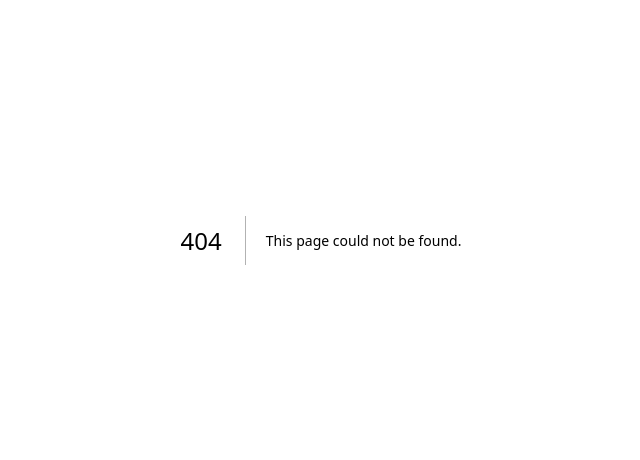
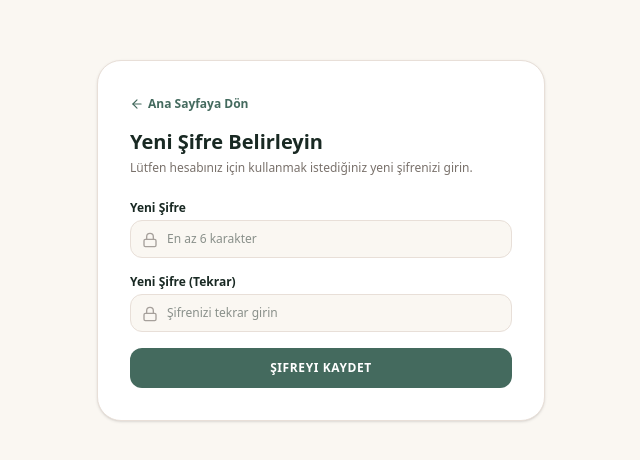
Before and after one commit to guneymstafa-byte/melike-psikoloji, a Next.js app: page /sifre-yenile in a window 1280 px wide. Before the commit this address had no page. Shown: the part 160-620 px from the top of the page, without its empty margins (319-959 px from the left). Built offline with nearby package versions, Linux system fonts and the light colour scheme; no server answers.

Commit message:
sifremi unuttum ve e-posta ile sifre yenileme akisi tamamlandi

```diff
--- a/src/app/page.tsx
+++ b/src/app/page.tsx
@@ -29,7 +29,8 @@ import {
   Lock,
   PlusCircle,
   AlertCircle,
-  Sliders
+  Sliders,
+  KeyRound
 } from 'lucide-react';
 import { supabase } from '../lib/supabase';
 
@@ -41,9 +42,10 @@ export default function Home() {
   const [currentUser, setCurrentUser] = useState<any>(null);
   const [profile, setProfile] = useState<any>(null);
   const [drawerOpen, setDrawerOpen] = useState(false);
-  const [isLoginView, setIsLoginView] = useState(true);
+  const [authView, setAuthView] = useState<'login' | 'register' | 'forgot'>('login');
   const [authLoading, setAuthLoading] = useState(false);
   const [authError, setAuthError] = useState('');
+  const [resetSent, setResetSent] = useState(false);
 
   // Form State (Auth)
   const [authForm, setAuthForm] = useState({
@@ -141,19 +143,16 @@ export default function Home() {
   }
 
   async function loadUserData(user: any) {
-    // Profil
     const { data: prof } = await supabase.from('profiles').select('*').eq('id', user.id).single();
     if (prof) setProfile(prof);
 
     if (user.email === 'melikeermumcu0@gmail.com') {
-      // Yönetici Verileri
       const { data: appts } = await supabase.from('appointments').select('*').order('appointment_date', { ascending: true });
       if (appts) setAdminAppointments(appts);
 
       const { data: msgs } = await supabase.from('portal_messages').select('*').order('created_at', { ascending: true });
       if (msgs) setAdminMessages(msgs);
     } else {
-      // Danışan Verileri
       const { data: appts } = await supabase.from('appointments').select('*').eq('client_id', user.id).order('appointment_date', { ascending: true });
       if (appts) setMyAppointments(appts);
 
@@ -176,9 +175,10 @@ export default function Home() {
     e.preventDefault();
     setAuthLoading(true);
     setAuthError('');
+    setResetSent(false);
 
     try {
-      if (isLoginView) {
+      if (authView === 'login') {
         const { data, error } = await supabase.auth.signInWithPassword({
           email: authForm.email,
           password: authForm.password
@@ -189,7 +189,7 @@ export default function Home() {
           loadUserData(data.user);
           setAuthForm({ fullName: '', phone: '', email: '', password: '' });
         }
-      } else {
+      } else if (authView === 'register') {
         const { data, error } = await supabase.auth.signUp({
           email: authForm.email,
           password: authForm.password,
@@ -211,12 +211,19 @@ export default function Home() {
           loadUserData(data.user);
           setAuthForm({ fullName: '', phone: '', email: '', password: '' });
         }
+      } else if (authView === 'forgot') {
+        const redirectUrl = typeof window !== 'undefined' ? `${window.location.origin}/sifre-yenile` : 'https://melike-psikoloji-rhjm.vercel.app/sifre-yenile';
+        const { error } = await supabase.auth.resetPasswordForEmail(authForm.email, {
+          redirectTo: redirectUrl
+        });
+        if (error) throw error;
+        setResetSent(true);
       }
     } catch (err: unknown) {
       if (err instanceof Error) {
         setAuthError(err.message === 'Invalid login credentials' ? 'E-posta adresi veya şifre hatalı.' : err.message);
       } else {
-        setAuthError('Giriş yapılırken bir hata oluştu.');
+        setAuthError('İşlem yapılırken bir hata oluştu.');
       }
     } finally {
       setAuthLoading(false);
@@ -230,7 +237,7 @@ export default function Home() {
     setDrawerOpen(false);
   };
 
-  // Danışan Randevu Talebi (Güçlendirilmiş & Hata Yakalayan)
+  // Danışan Randevu Talebi
   const handleClientBook = async (e: React.FormEvent) => {
     e.preventDefault();
     if (!currentUser) return;
@@ -254,7 +261,6 @@ export default function Home() {
       ]).select();
 
       if (error) {
-        console.error('Randevu hatası:', error.message);
         alert('Randevu oluşturulamadı: ' + error.message);
         setBookingStatus('idle');
         return;
@@ -479,7 +485,7 @@ export default function Home() {
               </button>
             ) : (
               <button
-                onClick={() => { setIsLoginView(true); setDrawerOpen(true); }}
+                onClick={() => { setAuthView('login'); setDrawerOpen(true); }}
                 className="px-4 py-2.5 rounded-full bg-[#FAF7F2] hover:bg-[#E5ECE9] text-[#446A5E] border border-[#446A5E]/30 text-xs font-semibold tracking-wide transition-all cursor-pointer"
               >
                 Giriş Yap / Kayıt
@@ -511,7 +517,7 @@ export default function Home() {
             <a href="#blog" onClick={() => setMobileMenuOpen(false)} className="block py-2 text-sm font-medium text-[#192923]">Yazılar</a>
             <a href="#sss" onClick={() => setMobileMenuOpen(false)} className="block py-2 text-sm font-medium text-[#192923]">Sıkça Sorulanlar</a>
             <button
-              onClick={() => { setMobileMenuOpen(false); setDrawerOpen(true); }}
+              onClick={() => { setMobileMenuOpen(false); setAuthView('login'); setDrawerOpen(true); }}
               className="block w-full text-center py-2.5 rounded-full bg-[#446A5E] text-white text-xs font-bold cursor-pointer"
             >
               {currentUser ? (isAdmin ? 'Yönetici Paneli' : 'Hesabım') : 'Giriş Yap / Kayıt Ol'}
@@ -931,7 +937,7 @@ export default function Home() {
                   <h3 className="text-sm font-extrabold">
                     {currentUser
                       ? (isAdmin ? 'Psikolog Yönetici Paneli' : (profile?.full_name || currentUser.user_metadata?.full_name || 'Danışan Hesabı'))
-                      : (isLoginView ? 'Danışan Girişi' : 'Yeni Kayıt')}
+                      : (authView === 'login' ? 'Danışan Girişi' : authView === 'register' ? 'Yeni Danışan Kaydı' : 'Şifremi Unuttum')}
                   </h3>
                   {currentUser && <p className="text-[10px] text-[#FAF7F2]/60">{currentUser.email}</p>}
                 </div>
@@ -952,7 +958,7 @@ export default function Home() {
             {/* Çekmece İçeriği */}
             <div className="flex-1 overflow-y-auto p-5 text-xs">
 
-              {/* 1. GİRİŞ YAPILMAMIŞSA */}
+              {/* 1. GİRİŞ YAPILMAMIŞSA (AUTH FORMLARI) */}
               {!currentUser && (
                 <div className="space-y-4 pt-4">
                   {authError && (
@@ -962,8 +968,15 @@ export default function Home() {
                     </div>
                   )}
 
+                  {resetSent && (
+                    <div className="p-4 rounded-2xl bg-[#E5ECE9] border border-[#446A5E]/40 text-[#446A5E] text-xs space-y-1">
+                      <p className="font-bold">Sıfırlama bağlantısı gönderildi!</p>
+                      <p className="text-stone-600">Lütfen e-posta kutunuzu kontrol edip gelen linke tıklayın.</p>
+                    </div>
+                  )}
+
                   <form onSubmit={handleAuth} className="space-y-3">
-                    {!isLoginView && (
+                    {authView === 'register' && (
                       <>
                         <div>
                           <label className="block text-xs font-bold text-[#192923] mb-1">Ad Soyad</label>
@@ -991,7 +1004,7 @@ export default function Home() {
                     )}
 
                     <div>
-                      <label className="block text-xs font-bold text-[#192923] mb-1">E-Posta</label>
+                      <label className="block text-xs font-bold text-[#192923] mb-1">E-Posta Adresi</label>
                       <input
                         type="email"
                         required
@@ -1002,8 +1015,20 @@ export default function Home() {
                       />
                     </div>
 
+                    {authView !== 'forgot' && (
                       <div>
-                      <label className="block text-xs font-bold text-[#192923] mb-1">Şifre</label>
+                        <div className="flex justify-between items-center mb-1">
+                          <label className="block text-xs font-bold text-[#192923]">Şifre</label>
+                          {authView === 'login' && (
+                            <button
+                              type="button"
+                              onClick={() => { setAuthView('forgot'); setAuthError(''); setResetSent(false); }}
+                              className="text-[11px] text-[#446A5E] font-medium hover:underline cursor-pointer"
+                            >
+                              Şifremi Unuttum
+                            </button>
+                          )}
+                        </div>
                         <input
                           type="password"
                           required
@@ -1014,28 +1039,50 @@ export default function Home() {
                           className="w-full px-3 py-2 rounded-xl border border-[#E8DFD8] bg-[#FAF7F2] text-xs"
                         />
                       </div>
+                    )}
 
                     <button
                       type="submit"
                       disabled={authLoading}
-                      className="w-full py-3 rounded-xl bg-[#446A5E] hover:bg-[#335047] text-white font-bold text-xs uppercase tracking-wider transition-all cursor-pointer"
+                      className="w-full py-3 rounded-xl bg-[#446A5E] hover:bg-[#335047] text-white font-bold text-xs uppercase tracking-wider transition-all cursor-pointer disabled:opacity-50"
                     >
-                      {authLoading ? 'İşlem yapılıyor...' : (isLoginView ? 'Giriş Yap' : 'Kayıt Ol ve Başla')}
+                      {authLoading ? 'İşlem yapılıyor...' : (
+                        authView === 'login' ? 'Giriş Yap' :
+                        authView === 'register' ? 'Kayıt Ol ve Başla' : 'Sıfırlama Linki Gönder'
+                      )}
                     </button>
                   </form>
 
-                  <div className="text-center pt-4 border-t border-[#E8DFD8]">
+                  <div className="text-center pt-4 border-t border-[#E8DFD8] space-y-2">
+                    {authView === 'login' && (
                       <button
-                      onClick={() => { setIsLoginView(!isLoginView); setAuthError(''); }}
+                        onClick={() => { setAuthView('register'); setAuthError(''); }}
                         className="text-xs text-[#446A5E] font-bold underline cursor-pointer"
                       >
-                      {isLoginView ? 'Hesabınız yok mu? Hemen Kayıt Olun' : 'Zaten hesabınız var mı? Giriş Yapın'}
+                        Hesabınız yok mu? Hemen Kayıt Olun
                       </button>
+                    )}
+                    {authView === 'register' && (
+                      <button
+                        onClick={() => { setAuthView('login'); setAuthError(''); }}
+                        className="text-xs text-[#446A5E] font-bold underline cursor-pointer"
+                      >
+                        Zaten hesabınız var mı? Giriş Yapın
+                      </button>
+                    )}
+                    {authView === 'forgot' && (
+                      <button
+                        onClick={() => { setAuthView('login'); setAuthError(''); setResetSent(false); }}
+                        className="text-xs text-[#446A5E] font-bold underline cursor-pointer"
+                      >
+                        Giriş Ekranına Geri Dön
+                      </button>
+                    )}
                   </div>
                 </div>
               )}
 
-              {/* 2. DANIŞAN GİRİŞİ */}
+              {/* 2. DANIŞAN GİRİŞİ YAPILDIYSA */}
               {currentUser && !isAdmin && (
                 <div className="space-y-4">
                   <div className="flex bg-[#FAF7F2] p-1 rounded-xl border border-[#E8DFD8]">
@@ -1134,7 +1181,7 @@ export default function Home() {
                 </div>
               )}
 
-              {/* 3. YÖNETİCİ GİRİŞİ */}
+              {/* 3. YÖNETİCİ (MELİKE ERMUMCU) GİRİŞİ */}
               {currentUser && isAdmin && (
                 <div className="space-y-4">
                   <div className="flex bg-[#FAF7F2] p-1 rounded-xl border border-[#E8DFD8]">
--- /dev/null
+++ b/src/app/sifre-yenile/page.tsx
@@ -0,0 +1,132 @@
+'use client';
+
+import React, { useState } from 'react';
+import { useRouter } from 'next/navigation';
+import Link from 'next/link';
+import { supabase } from '../../lib/supabase';
+import { Lock, CheckCircle2, AlertCircle, ArrowLeft, Loader2 } from 'lucide-react';
+
+export default function SifreYenilePage() {
+  const router = useRouter();
+  const [password, setPassword] = useState('');
+  const [confirmPassword, setConfirmPassword] = useState('');
+  const [loading, setLoading] = useState(false);
+  const [error, setError] = useState('');
+  const [success, setSuccess] = useState(false);
+
+  const handleUpdatePassword = async (e: React.FormEvent) => {
+    e.preventDefault();
+    setError('');
+
+    if (password.length < 6) {
+      setError('Şifre en az 6 karakter olmalıdır.');
+      return;
+    }
+
+    if (password !== confirmPassword) {
+      setError('Girdiğiniz şifreler birbiriyle eşleşmiyor.');
+      return;
+    }
+
+    setLoading(true);
+
+    try {
+      const { error: updateError } = await supabase.auth.updateUser({
+        password: password
+      });
+
+      if (updateError) {
+        throw updateError;
+      }
+
+      setSuccess(true);
+      setTimeout(() => {
+        router.push('/');
+      }, 3000);
+    } catch (err: unknown) {
+      if (err instanceof Error) {
+        setError(err.message || 'Şifre güncellenirken bir hata oluştu.');
+      } else {
+        setError('Şifre güncellenirken bir hata oluştu.');
+      }
+    } finally {
+      setLoading(false);
+    }
+  };
+
+  return (
+    <div className="min-h-screen bg-[#FAF7F2] text-[#192923] font-sans flex items-center justify-center p-4">
+      <div className="w-full max-w-md bg-white p-8 rounded-3xl border border-[#E8DFD8] shadow-sm space-y-6">
+
+        <div>
+          <Link href="/" className="inline-flex items-center gap-1 text-xs font-semibold text-[#446A5E] hover:underline mb-4">
+            <ArrowLeft className="w-3.5 h-3.5" /> Ana Sayfaya Dön
+          </Link>
+          <h1 className="text-xl font-extrabold text-[#192923]">Yeni Şifre Belirleyin</h1>
+          <p className="text-xs text-stone-500 mt-1">
+            Lütfen hesabınız için kullanmak istediğiniz yeni şifrenizi girin.
+          </p>
+        </div>
+
+        {error && (
+          <div className="p-3 rounded-xl bg-red-50 border border-red-200 text-red-700 text-xs flex items-center gap-2">
+            <AlertCircle className="w-4 h-4 shrink-0" />
+            <span>{error}</span>
+          </div>
+        )}
+
+        {success ? (
+          <div className="p-4 rounded-2xl bg-[#E5ECE9] border border-[#446A5E]/30 text-[#446A5E] text-xs space-y-2 text-center">
+            <CheckCircle2 className="w-6 h-6 mx-auto" />
+            <p className="font-bold text-sm">Şifreniz başarıyla güncellendi!</p>
+            <p className="text-stone-600">Ana sayfaya yönlendiriliyorsunuz...</p>
+          </div>
+        ) : (
+          <form onSubmit={handleUpdatePassword} className="space-y-4">
+            <div>
+              <label className="block text-xs font-bold text-[#192923] mb-1">Yeni Şifre</label>
+              <div className="relative">
+                <Lock className="w-4 h-4 text-stone-400 absolute left-3 top-3" />
+                <input
+                  type="password"
+                  required
+                  minLength={6}
+                  value={password}
+                  onChange={(e) => setPassword(e.target.value)}
+                  placeholder="En az 6 karakter"
+                  className="w-full pl-9 pr-3 py-2.5 rounded-xl border border-[#E8DFD8] bg-[#FAF7F2] text-xs focus:outline-none focus:border-[#446A5E]"
+                />
+              </div>
+            </div>
+
+            <div>
+              <label className="block text-xs font-bold text-[#192923] mb-1">Yeni Şifre (Tekrar)</label>
+              <div className="relative">
+                <Lock className="w-4 h-4 text-stone-400 absolute left-3 top-3" />
+                <input
+                  type="password"
+                  required
+                  minLength={6}
+                  value={confirmPassword}
+                  onChange={(e) => setConfirmPassword(e.target.value)}
+                  placeholder="Şifrenizi tekrar girin"
+                  className="w-full pl-9 pr-3 py-2.5 rounded-xl border border-[#E8DFD8] bg-[#FAF7F2] text-xs focus:outline-none focus:border-[#446A5E]"
+                />
+              </div>
+            </div>
+
+            <button
+              type="submit"
+              disabled={loading}
+              className="w-full py-3 rounded-xl bg-[#446A5E] hover:bg-[#335047] text-white font-bold text-xs uppercase tracking-wider transition-all flex items-center justify-center gap-2 cursor-pointer disabled:opacity-50"
+            >
+              {loading && <Loader2 className="w-4 h-4 animate-spin" />}
+              <span>{loading ? 'Güncelleniyor...' : 'Şifreyi Kaydet'}</span>
+            </button>
+          </form>
+        )}
+
+      </div>
+    </div>
+  );
+}
```
Lines whose indentation alone changed are shown as unchanged.
